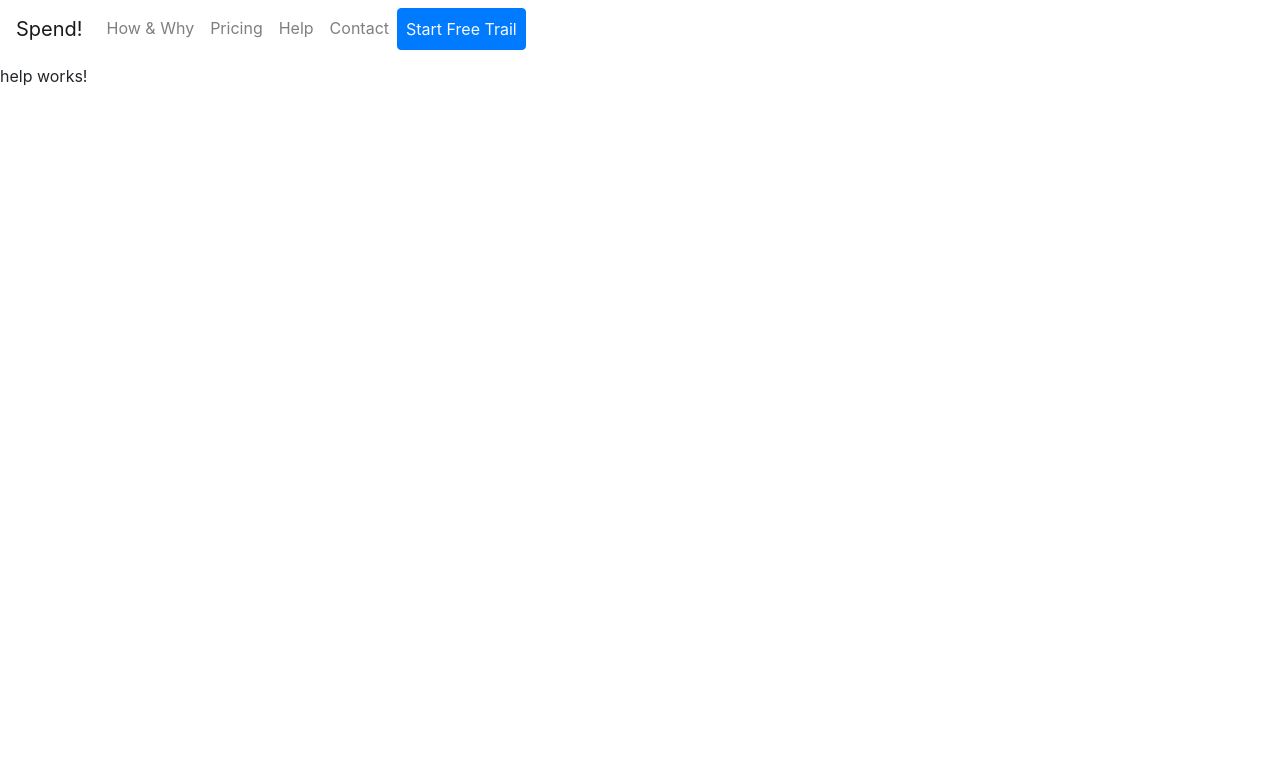
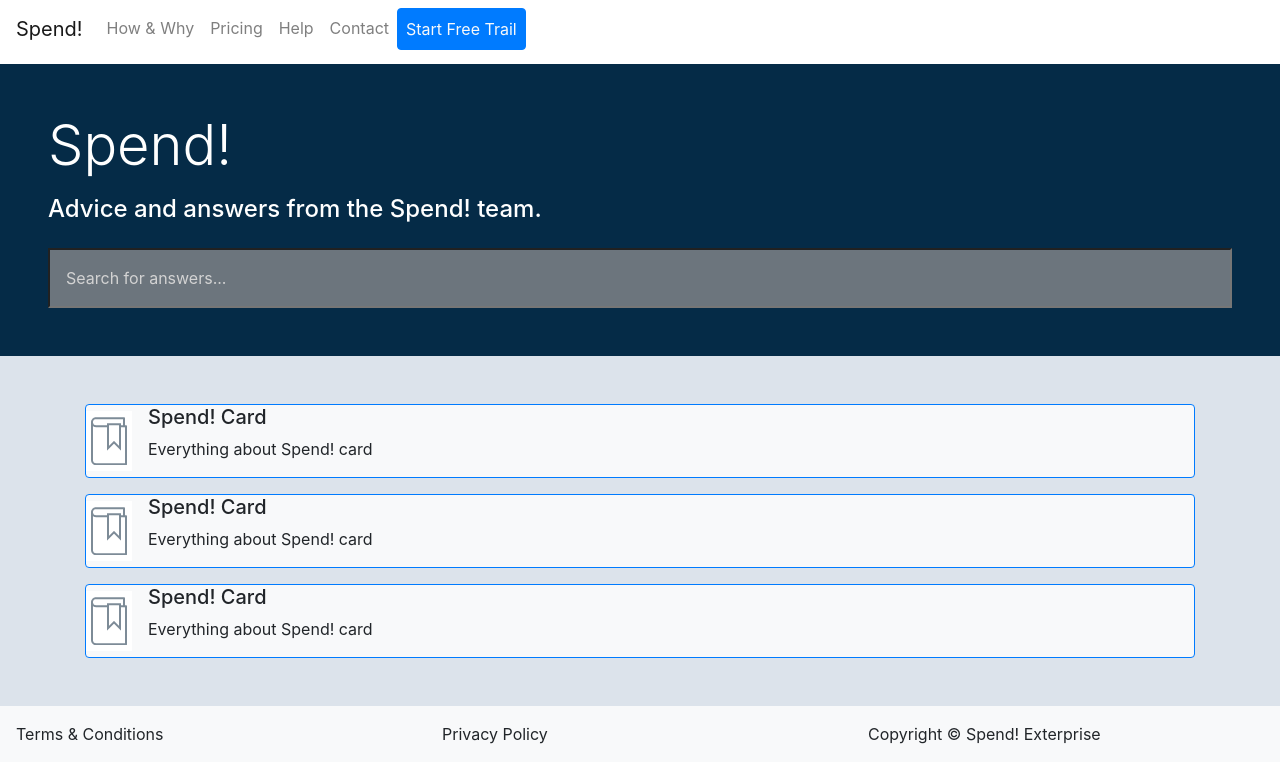
Before and after one commit to rajinder-yadav/spend-angular, an Angular app: page /help in a window 1280 px wide. Shown: the top 782 px of the page. Built offline with nearby package versions, Linux system fonts and the light colour scheme.

Commit message:
Help page.

```diff
--- a/src/app/help/help.component.html
+++ b/src/app/help/help.component.html
@@ -1,3 +1,46 @@
-<p>
-  help works!
-</p>
+<div class="page-color p-5">
+  <p class="display-4 mb-3">Spend!
+    <p>
+      <p class="h4 mb-4">Advice and answers from the Spend! team.</p>
+      <form>
+        <input class="w-100 p-3 bg-secondary text-light" placeholder="Search for answers..." type="text">
+      </form>
+</div>
+<div class="body-color">
+  <div class="container">
+    <div class="row">
+      <div class="col mt-5">
+        <div class="media bg-light border border-primary rounded">
+          <img class="d-flex align-self-center mr-3" src="assets/images/help/book-icon.png" alt="Generic placeholder image">
+          <div class="media-body">
+            <h5 class="mt-0">Spend! Card</h5>
+            <p>Everything about Spend! card</p>
+          </div>
+        </div>
+      </div>
+    </div>
+    <div class="row">
+      <div class="col mt-3">
+        <div class="media bg-light border border-primary rounded">
+          <img class="d-flex align-self-center mr-3" src="assets/images/help/book-icon.png" alt="Generic placeholder image">
+          <div class="media-body">
+            <h5 class="mt-0">Spend! Card</h5>
+            <p>Everything about Spend! card</p>
+          </div>
+        </div>
+      </div>
+    </div>
+    <div class="row">
+      <div class="col mt-3 mb-5">
+        <div class="media bg-light border border-primary rounded">
+          <img class="d-flex align-self-center mr-3" src="assets/images/help/book-icon.png" alt="Generic placeholder image">
+          <div class="media-body">
+            <h5 class="mt-0">Spend! Card</h5>
+            <p>Everything about Spend! card</p>
+          </div>
+        </div>
+      </div>
+    </div>
+  </div>
+</div>
+<ry-footer></ry-footer>
--- a/src/app/help/help.component.scss
+++ b/src/app/help/help.component.scss
@@ -0,0 +1,6 @@
+::placeholder {
+  color: lightgray;
+}
+.body-color {
+  background-color: #DCE3EB;
+}
```
Also changed, not shown: src/assets/images/help/book-icon.png (added).
